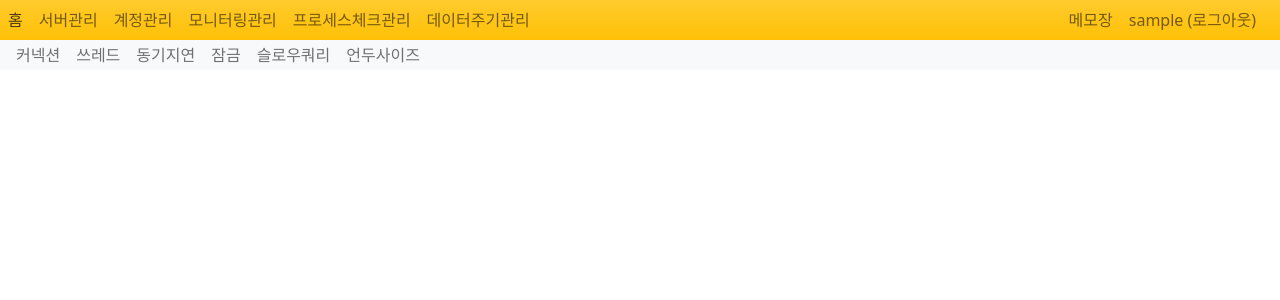
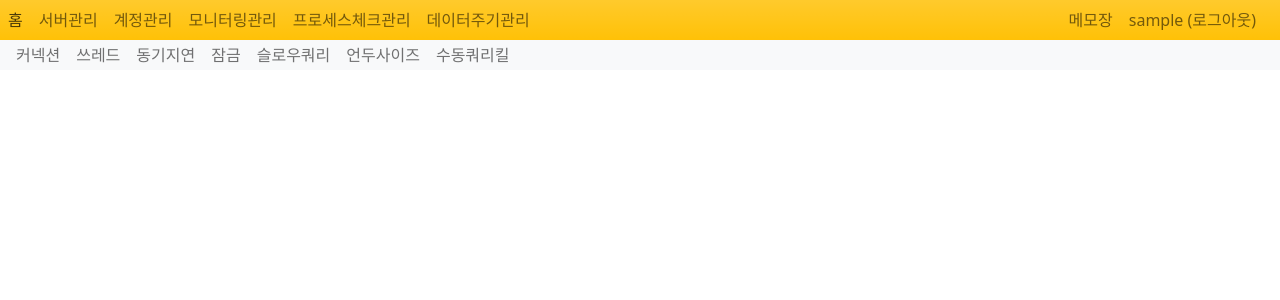
Before and after one commit to bylee5/portaldba, a Django app: page /monitoring/ in a window 1280 px wide. Shown: the top 300 px of the page. Run offline with Django 4.2, Linux system fonts and the light colour scheme; the visitor is signed in with stand-in values (Sample User, id 1); some libraries are stand-ins or nearby versions.

Commit message:
모니터링관리 메뉴 추가

```diff
--- a/templates/navbar-monitoring.html
+++ b/templates/navbar-monitoring.html
@@ -19,5 +19,8 @@
     <li class="nav-item">
         <a class="nav-link" href="{% url 'monitoring:undo_size' %}">언두사이즈</a>
     </li>
+    <li class="nav-item">
+        <a class="nav-link" href="">수동쿼리킬</a>
+    </li>
     </ul>
 </nav>
```
